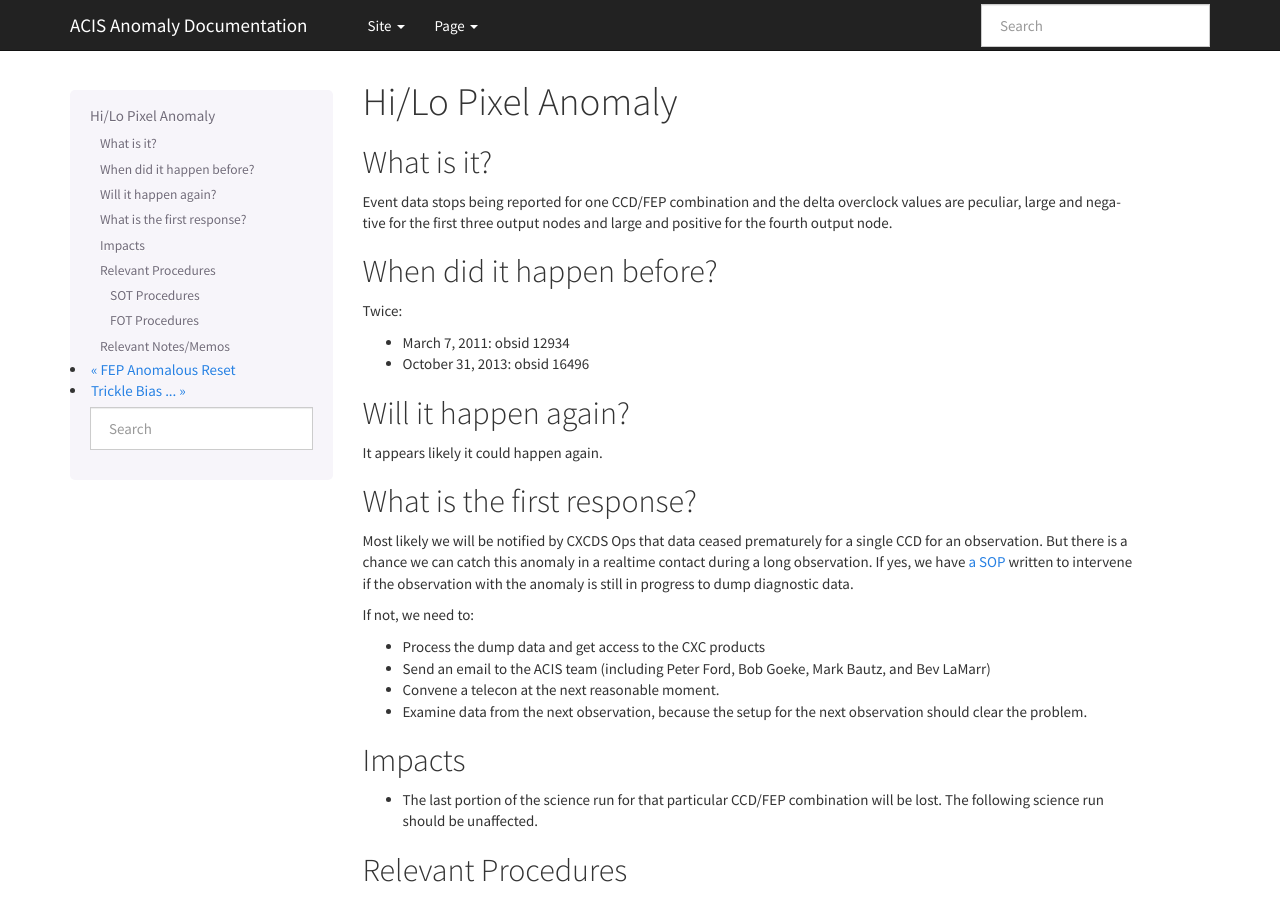
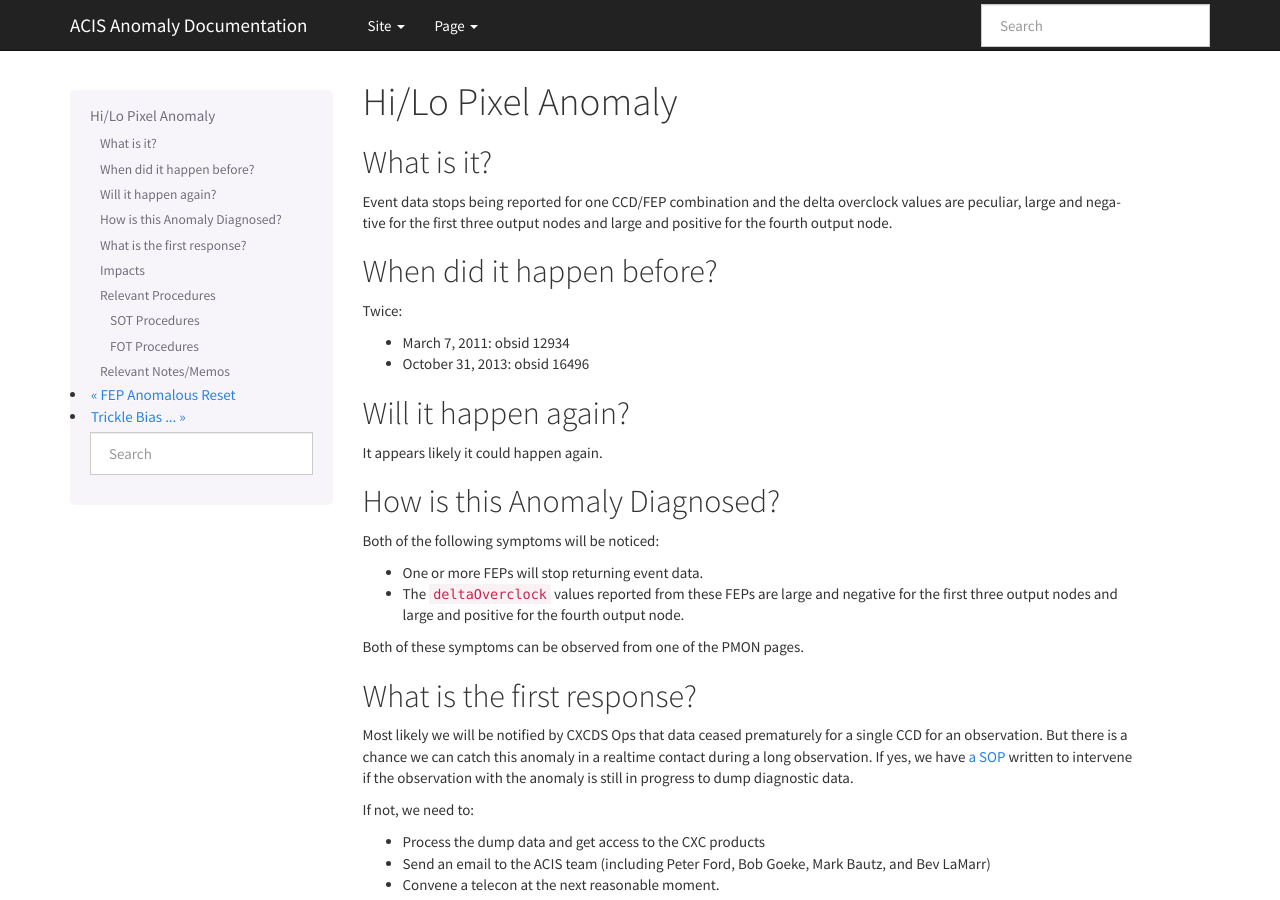
Before and after one commit to acisops/acis_anomaly_pages, a Sphinx documentation site: the page built from source/hi_lo_anomaly.rst, in a window 1280 px wide and 900 px high. Built offline with Sphinx 7.4.7, drawn with Linux system fonts in a browser that asks for light colours.

Commit message:
Diagnosis for Hi-Lo

```diff
--- a/source/hi_lo_anomaly.rst
+++ b/source/hi_lo_anomaly.rst
@@ -21,6 +21,17 @@ Will it happen again?
 ---------------------
 
 It appears likely it could happen again.
+
+How is this Anomaly Diagnosed?
+------------------------------
+
+Both of the following symptoms will be noticed:
+
+* One or more FEPs will stop returning event data.
+* The ``deltaOverclock`` values reported from these FEPs are large and negative for the first three output nodes and
+  large and positive for the fourth output node.
+
+Both of these symptoms can be observed from one of the PMON pages.
 
 What is the first response?
 ---------------------------
```
